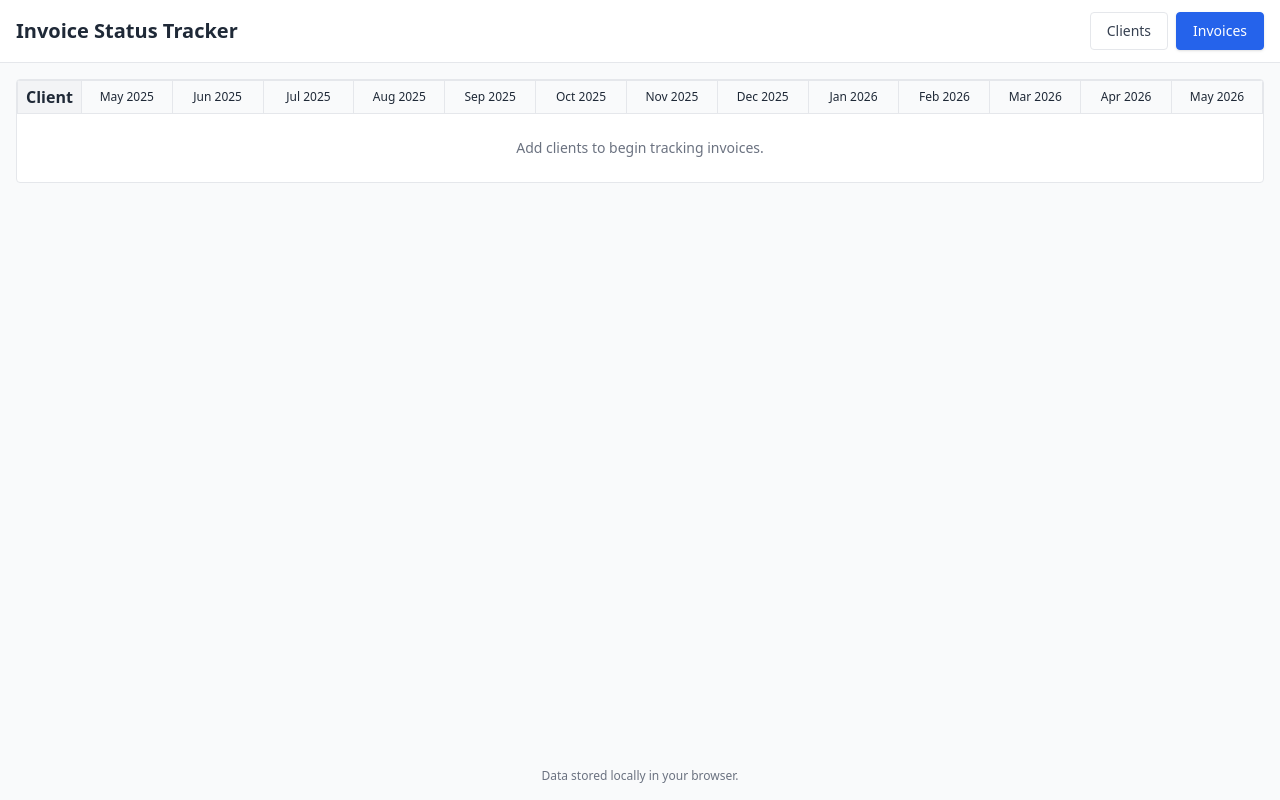
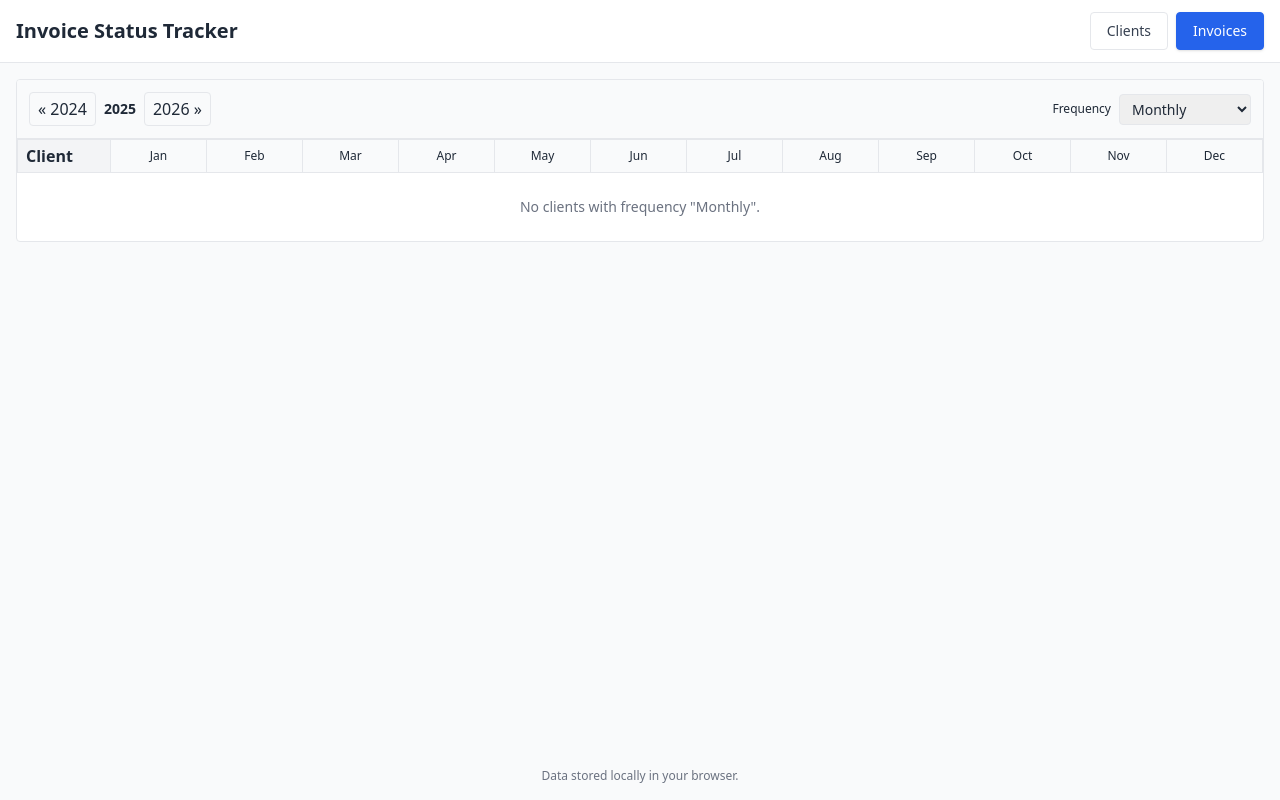
Before and after one commit to jhonielviloria/vedder_invoice_tracker, a React (Vite) app: page / in a window 1280 px wide. Both pictures are taken after a click on the button "Invoices". Built offline with nearby package versions, Linux system fonts and the light colour scheme.

Commit message:
update 1

```diff
--- a/src/components/InvoiceGrid.tsx
+++ b/src/components/InvoiceGrid.tsx
@@ -1,6 +1,6 @@
 import React, { useMemo, useState } from 'react';
 import { useApp } from '../context';
-import { Client, InvoiceCellData } from '../types';
+import { Client, InvoiceCellData, FREQUENCIES, InvoicingFrequency } from '../types';
 import { InvoiceCell } from './InvoiceCell';
 import { NotesModal } from './NotesModal';
 
@@ -11,15 +11,13 @@ interface FocusedCell {
   existing?: InvoiceCellData;
 }
 
-function monthsRange(center: Date, pastMonths: number, futureMonths: number) {
-  const out: { year: number; month: number; label: string; }[] = [];
-  const cYear = center.getFullYear();
-  const cMonth = center.getMonth();
-  for (let offset = -pastMonths; offset <= futureMonths; offset++) {
-    const date = new Date(cYear, cMonth + offset, 1);
-    out.push({ year: date.getFullYear(), month: date.getMonth(), label: date.toLocaleString('default', { month: 'short' }) + ' ' + date.getFullYear() });
-  }
-  return out;
+function monthsOfYear(year: number) {
+  return Array.from({ length: 12 }, (_, m) => ({
+    year,
+    month: m,
+  // Header should display only month abbreviation (e.g., Jan, Feb...)
+  label: new Date(year, m, 1).toLocaleString('default', { month: 'short' })
+  }));
 }
 
 function applicable(client: Client, monthIndex: number, year: number): boolean {
@@ -34,8 +32,9 @@ function applicable(client: Client, monthIndex: number, year: number): boolean {
 
 export const InvoiceGrid: React.FC = () => {
   const { data, updateInvoiceStatus, updateInvoiceNotes } = useApp();
-  const [center] = useState(new Date());
-  const months = useMemo(()=> monthsRange(center, 3, 9), [center]);
+  const [year, setYear] = useState<number>(new Date().getFullYear());
+  const [frequencyFilter, setFrequencyFilter] = useState<InvoicingFrequency>('Monthly');
+  const months = useMemo(()=> monthsOfYear(year), [year]);
   const [focused, setFocused] = useState<FocusedCell | null>(null);
 
   function getCell(clientId: string, y: number, m: number) {
@@ -43,8 +42,23 @@ export const InvoiceGrid: React.FC = () => {
     return data.invoices[key];
   }
 
+  const filteredClients = data.clients.filter(c => c.frequency === frequencyFilter);
+
   return (
     <div className="overflow-auto border rounded bg-white">
+      <div className="flex flex-col md:flex-row gap-3 items-start md:items-center justify-between p-3 border-b bg-gray-50">
+        <div className="flex items-center gap-2">
+          <button aria-label="Previous Year" className="px-2 py-1 border rounded" onClick={()=> setYear(y => y - 1)}>&laquo; {year-1}</button>
+          <div className="font-semibold text-sm">{year}</div>
+          <button aria-label="Next Year" className="px-2 py-1 border rounded" onClick={()=> setYear(y => y + 1)}>{year+1} &raquo;</button>
+        </div>
+        <div className="flex items-center gap-2">
+          <label className="text-xs font-medium" htmlFor="freqFilter">Frequency</label>
+          <select id="freqFilter" className="border rounded px-2 py-1 text-sm" value={frequencyFilter} onChange={e=> setFrequencyFilter(e.target.value as InvoicingFrequency)}>
+            {FREQUENCIES.map(f => <option key={f} value={f}>{f}</option>)}
+          </select>
+        </div>
+      </div>
       <table className="min-w-full border-collapse">
         <thead className="sticky top-0 bg-gray-50 z-10">
           <tr>
@@ -53,7 +67,7 @@ export const InvoiceGrid: React.FC = () => {
           </tr>
         </thead>
         <tbody>
-          {data.clients.map(client => (
+          {filteredClients.map(client => (
             <tr key={client.id} className="odd:bg-gray-50/40">
               <td className="border px-2 py-1 align-top min-w-[180px]">
                 <div className="font-medium text-sm">{client.name}</div>
@@ -76,8 +90,8 @@ export const InvoiceGrid: React.FC = () => {
               })}
             </tr>
           ))}
-          {data.clients.length === 0 && (
-            <tr><td colSpan={months.length + 1} className="p-6 text-center text-sm text-gray-500">Add clients to begin tracking invoices.</td></tr>
+          {filteredClients.length === 0 && (
+            <tr><td colSpan={months.length + 1} className="p-6 text-center text-sm text-gray-500">No clients with frequency "{frequencyFilter}".</td></tr>
           )}
         </tbody>
       </table>
```
Also changed, not shown: 5 other files (tests, documents, lock files or other folders).
